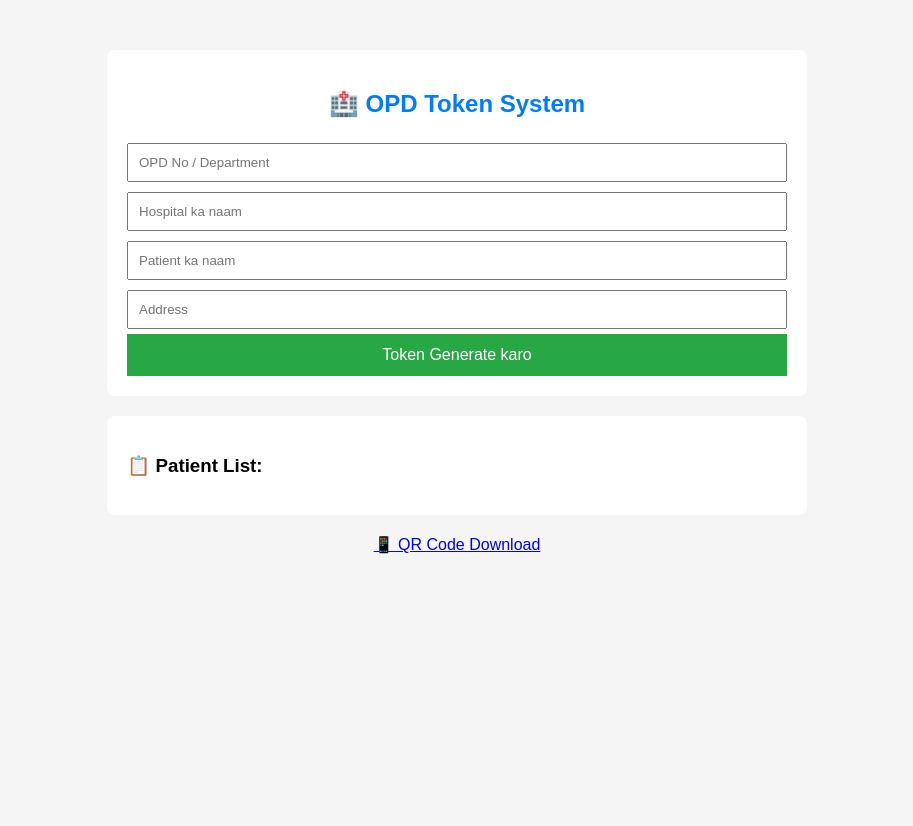
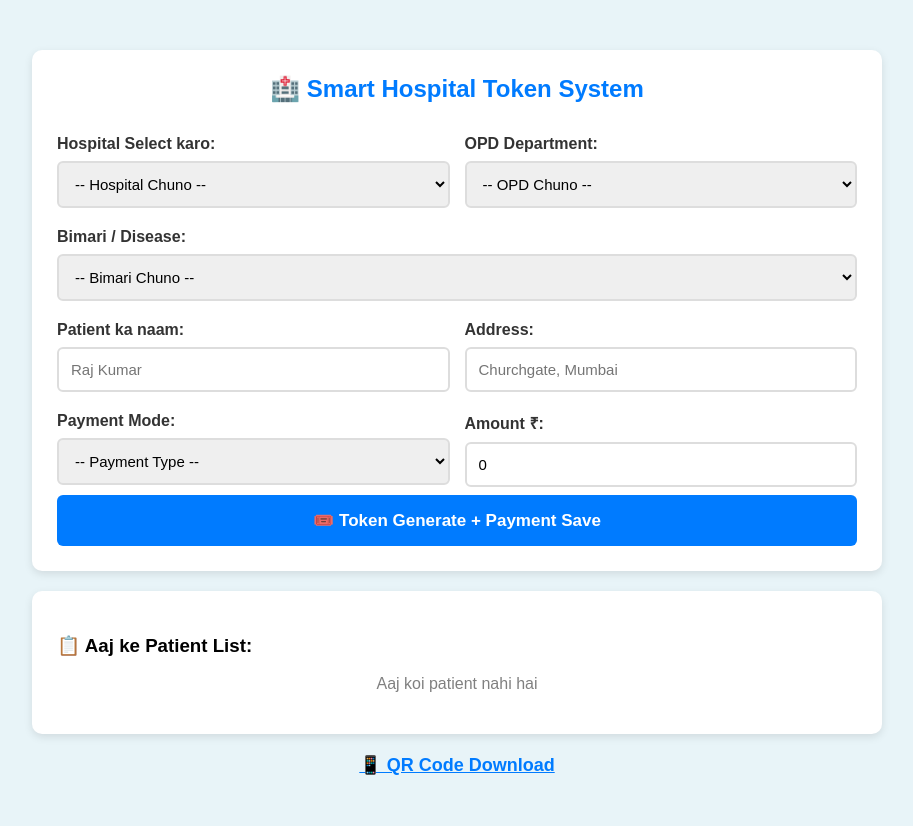
Before and after one commit to Yadav887978/hospital-token, a Flask app: page / in a window 1280 px wide. Shown: the whole page, without its empty margins (183-1096 px from the left). Before the commit the page ends 554 px from the top, so only its background shows below. Run offline with Flask 3, Linux system fonts and the light colour scheme.

Commit message:
Update index.html

```diff
--- a/templates/index.html
+++ b/templates/index.html
@@ -1,50 +1,112 @@
 <!DOCTYPE html>
 <html>
 <head>
-    <title>Hospital Token System</title>
+    <title>Hospital Token + Payment System</title>
     <style>
-        body {font-family: Arial; max-width: 700px; margin: 30px auto; padding: 20px; background: #f5f5f5;}
-       .box {background: white; padding: 20px; border-radius: 8px; margin-bottom: 20px;}
-        input {padding: 10px; margin: 5px 0; width: 100%; box-sizing: border-box;}
-        button {padding: 12px 20px; background: #28a745; color: white; border: none; cursor: pointer; width: 100%; font-size: 16px;}
-       .patient {border-left: 4px solid #007bff; background: white; padding: 12px; margin: 8px 0;}
-       .token {font-size: 20px; font-weight: bold; color: #dc3545;}
-       .flash {background: #d4edda; padding: 10px; margin: 10px 0; border-radius: 5px;}
-        h2 {color: #007bff; text-align: center;}
+        body {font-family: Arial; max-width: 850px; margin: 30px auto; padding: 20px; background: #e8f4f8;}
+       .box {background: white; padding: 25px; border-radius: 10px; margin-bottom: 20px; box-shadow: 0 3px 8px rgba(0,0,0,0.1);}
+        input, select {padding: 12px; margin: 8px 0; width: 100%; box-sizing: border-box; border: 2px solid #ddd; border-radius: 6px; font-size: 15px;}
+        button {padding: 15px 20px; background: #007bff; color: white; border: none; cursor: pointer; width: 100%; font-size: 17px; border-radius: 6px; font-weight: bold;}
+        button:hover {background: #0056b3;}
+       .patient {border-left: 5px solid #28a745; background: #f8f9fa; padding: 15px; margin: 10px 0; border-radius: 6px;}
+       .token {font-size: 24px; font-weight: bold; color: #dc3545;}
+       .flash {background: #d4edda; color: #155724; padding: 12px; margin: 10px 0; border-radius: 5px; border-left: 4px solid #28a745;}
+       .flash.error {background: #f8d7da; color: #721c24; border-left-color: #dc3545;}
+        h2 {color: #007bff; text-align: center; margin: 0 0 20px 0;}
+        label {font-weight: bold; margin-top: 12px; display: block; color: #333;}
+       .row {display: grid; grid-template-columns: 1fr 1fr; gap: 15px;}
+        @media(max-width: 600px) {.row {grid-template-columns: 1fr;}}
     </style>
 </head>
 <body>
     <div class="box">
-        <h2>🏥 OPD Token System</h2>
+        <h2>🏥 Smart Hospital Token System</h2>
 
-        {% with messages = get_flashed_messages() %}
+        {% with messages = get_flashed_messages(with_categories=true) %}
           {% if messages %}
-            <div class="flash">{{ messages[0] }}</div>
+            {% for category, message in messages %}
+            <div class="flash {{ category }}">{{ message }}</div>
+            {% endfor %}
           {% endif %}
         {% endwith %}
 
         <form method="POST">
-            <input type="text" name="opd" placeholder="OPD No / Department" required>
-            <input type="text" name="hospital_name" placeholder="Hospital ka naam" required>
-            <input type="text" name="patient_name" placeholder="Patient ka naam" required>
-            <input type="text" name="address" placeholder="Address" required>
-            <button type="submit">Token Generate karo</button>
+            <div class="row">
+                <div>
+                    <label>Hospital Select karo:</label>
+                    <select name="hospital" required>
+                        <option value="">-- Hospital Chuno --</option>
+                        {% for h in hospital_list %}
+                        <option value="{{ h }}">{{ h }}</option>
+                        {% endfor %}
+                    </select>
+                </div>
+                <div>
+                    <label>OPD Department:</label>
+                    <select name="opd" required>
+                        <option value="">-- OPD Chuno --</option>
+                        {% for o in opd_list %}
+                        <option value="{{ o }}">{{ o }}</option>
+                        {% endfor %}
+                    </select>
+                </div>
+            </div>
+
+            <label>Bimari / Disease:</label>
+            <select name="disease" required>
+                <option value="">-- Bimari Chuno --</option>
+                {% for d in disease_list %}
+                <option value="{{ d }}">{{ d }}</option>
+                {% endfor %}
+            </select>
+
+            <div class="row">
+                <div>
+                    <label>Patient ka naam:</label>
+                    <input type="text" name="patient_name" placeholder="Raj Kumar" required>
+                </div>
+                <div>
+                    <label>Address:</label>
+                    <input type="text" name="address" placeholder="Churchgate, Mumbai" required>
+                </div>
+            </div>
+
+            <div class="row">
+                <div>
+                    <label>Payment Mode:</label>
+                    <select name="payment" required>
+                        <option value="">-- Payment Type --</option>
+                        {% for p in payment_list %}
+                        <option value="{{ p }}">{{ p }}</option>
+                        {% endfor %}
+                    </select>
+                </div>
+                <div>
+                    <label>Amount ₹:</label>
+                    <input type="number" name="amount" placeholder="200" value="0">
+                </div>
+            </div>
+
+            <button type="submit">🎟️ Token Generate + Payment Save</button>
         </form>
     </div>
 
     <div class="box">
-        <h3>📋 Patient List:</h3>
+        <h3>📋 Aaj ke Patient List:</h3>
         {% for p in patients %}
             <div class="patient">
-                <span class="token">Token #{{ p.id }}</span> |
-                <b>OPD:</b> {{ p.opd }} |
-                <b>Hospital:</b> {{ p.hospital_name }} |
-                <b>Patient:</b> {{ p.patient_name }} |
-                <b>Address:</b> {{ p.address }}
+                <span class="token">Token #{{ p.id }}</span>
+                | <b>{{ p.hospital }}</b>
+                | <b>{{ p.opd }}</b>
+                | <b>Bimari:</b> {{ p.disease }}
+                | <b>Patient:</b> {{ p.patient_name }}
+                | <b>Payment:</b> {{ p.payment }} {% if p.amount > 0 %}₹{{ p.amount }}{% endif %}
             </div>
+        {% else %}
+            <p style="text-align:center; color:gray;">Aaj koi patient nahi hai</p>
         {% endfor %}
     </div>
 
-    <center><a href="/qr" target="_blank">📱 QR Code Download</a></center>
+    <center><a href="/qr" target="_blank" style="color: #007bff; font-weight: bold; font-size:18px;">📱 QR Code Download</a></center>
 </body>
 </html>
```
